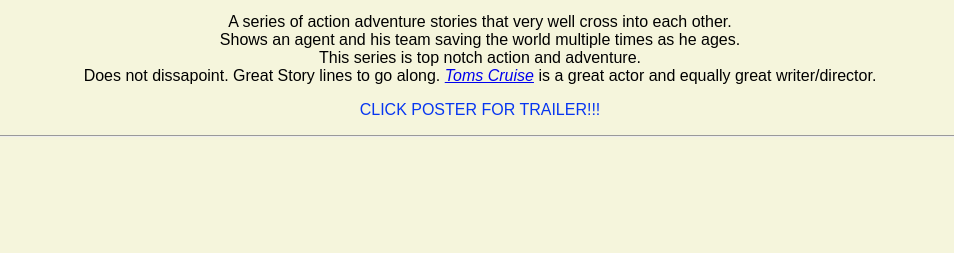
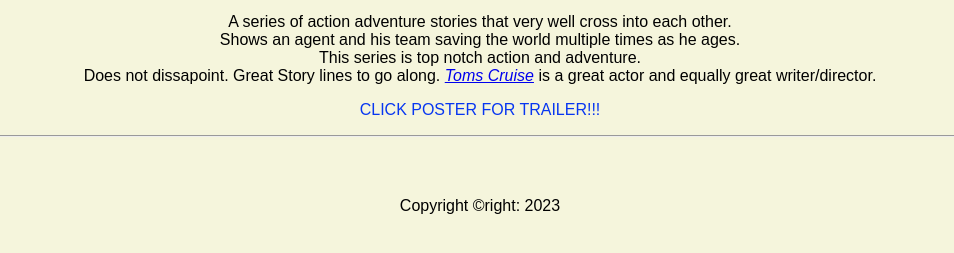
Before and after one commit to raider5217/Favorite-Movies, a plain HTML site: page index.html in a window 1280 px wide. Shown: the part 1419-1672 px from the top of the page, without its empty margins (160-1114 px from the left). Before the commit the page ends 1564 px from the top, so only its background shows below. Drawn offline with Linux system fonts and the light colour scheme.

Commit message:
Update index.html

```diff
--- a/index.html
+++ b/index.html
@@ -78,5 +78,8 @@
     </p>
     <p class="poster">CLICK POSTER FOR TRAILER!!!</p>
     <hr />
+    <br><br>
+    <p>Copyright &copyright: 2023</p>
+    <br>
   </body>
 </html>
```
